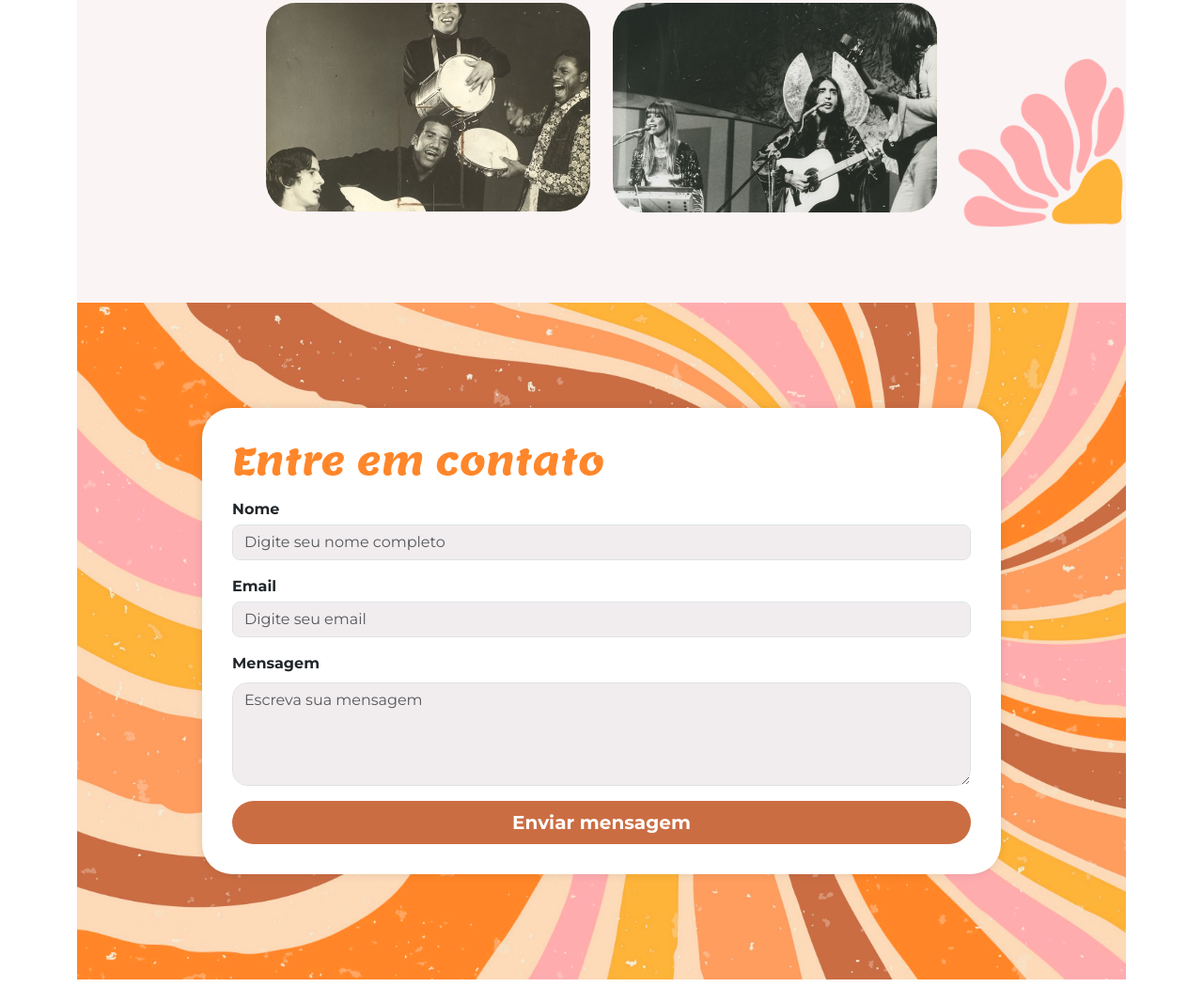
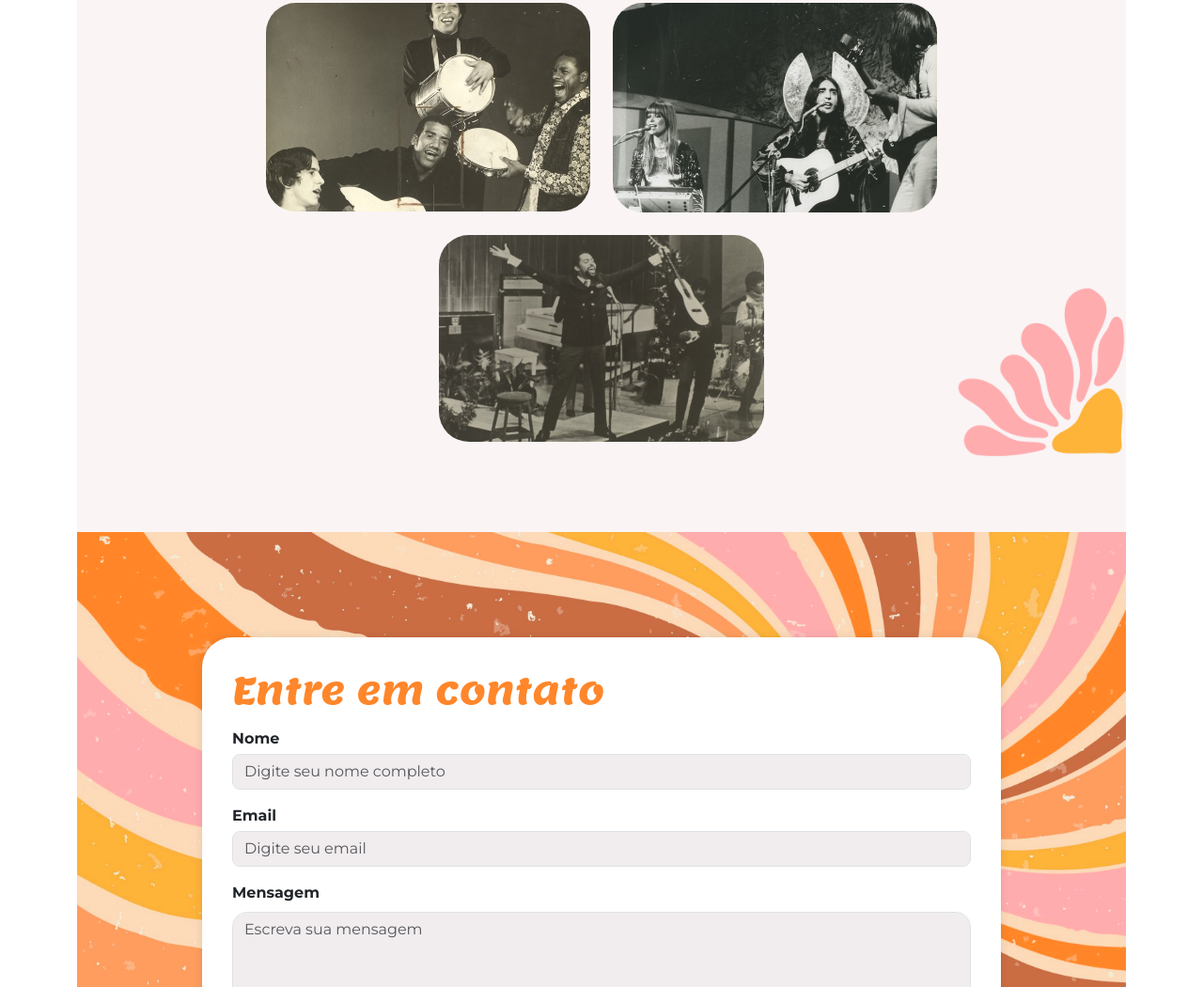
Before and after one commit to lorenasoares16/acesivel.L.L, a plain HTML site: page index.html in a window 1280 px wide. Shown: the part 1694-2744 px from the top of the page at 94% size. Drawn offline with nearby package versions, Linux system fonts and the light colour scheme; a script that the page names is missing.

Commit message:
sei laaaa

```diff
--- a/index.html
+++ b/index.html
@@ -69,6 +69,10 @@
                             loading="lazy">
                     </div>
                 </div>
+            <div class="row mt-4 justify-content-md-center">
+                <dive class="col-md-4">
+           <img   src="img/lossy-page1-640px-Gilberto_Gil_nos_anos_1960.tif.jpg" class="img-fluid rounded-5"
+                loading="lazy"
             </div>
         </section>
 
```
